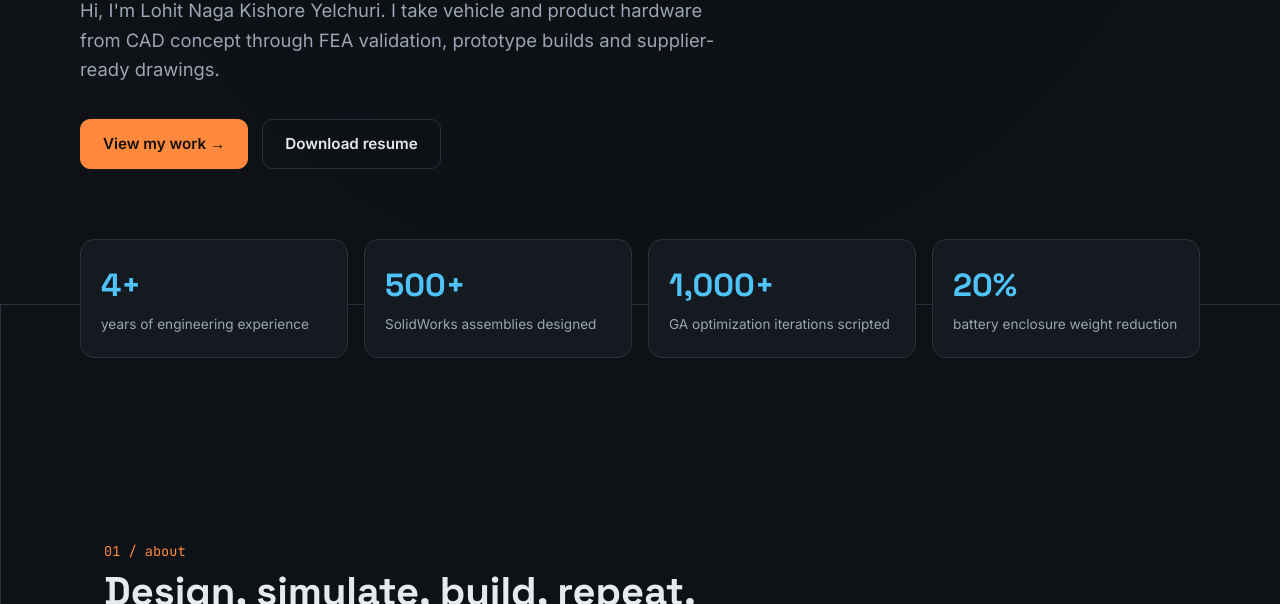
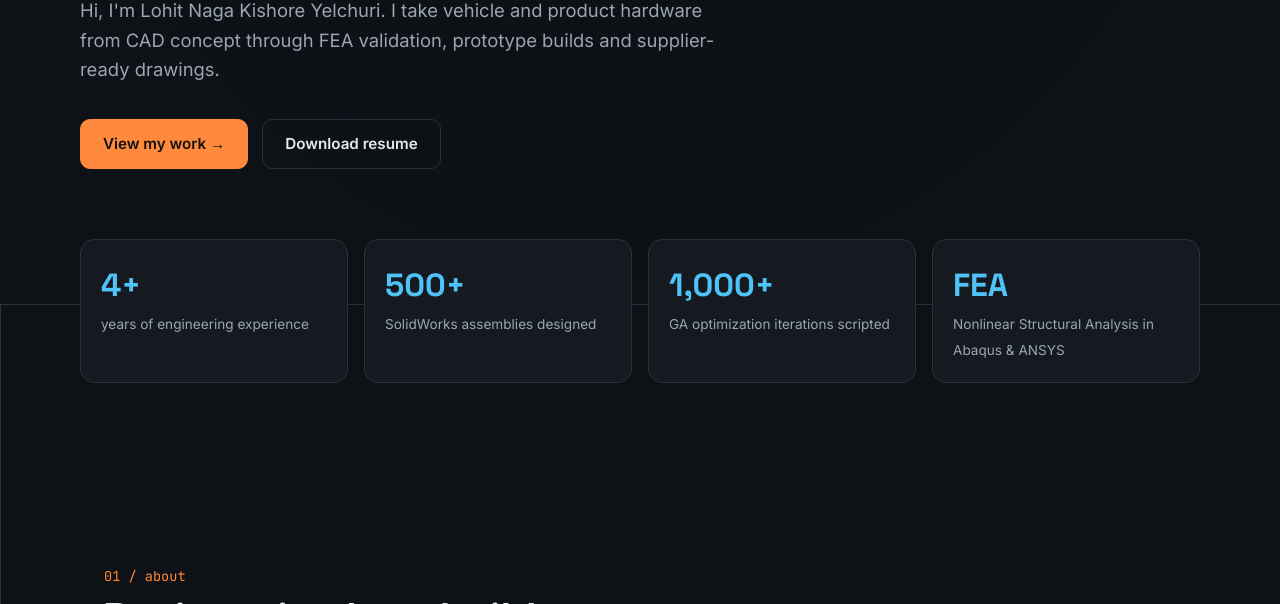
Before and after one commit to kishore2211/kishore2211.github.io, a plain HTML site: page index.html in a window 1280 px wide. Shown: the part 496-1100 px from the top of the page. Drawn offline with Linux system fonts and the light colour scheme.

Commit message:
Add files via upload

```diff
--- a/index.html
+++ b/index.html
@@ -194,7 +194,7 @@
     <div class="stat"><b>4+</b><span>years of engineering experience</span></div>
     <div class="stat"><b>500+</b><span>SolidWorks assemblies designed</span></div>
     <div class="stat"><b>1,000+</b><span>GA optimization iterations scripted</span></div>
-    <div class="stat"><b>20%</b><span>battery enclosure weight reduction</span></div>
+    <div class="stat"><b>FEA</b><span>Nonlinear Structural Analysis in Abaqus &amp; ANSYS</span></div>
   </div>
 </header>
 
```
